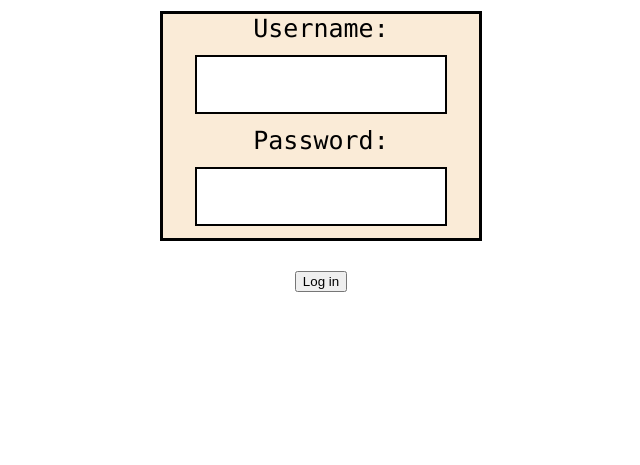
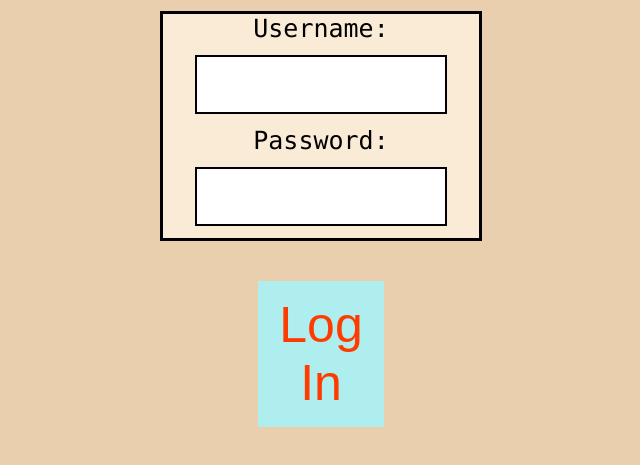
Before and after one commit to petotttt/LoginGabatinoPrecious, a website: page index.html in a window 1280 px wide. Shown: the part 127-592 px from the top of the page, without its empty margins (319-959 px from the left). Drawn offline with Linux system fonts and the light colour scheme.

Commit message:
Modified index.html

```diff
--- a/index.html
+++ b/index.html
@@ -2,16 +2,30 @@
     <link rel="login" href="index.css">
     <head>
         <title>LOGIN FORM</title>
+        <script>
+            function validateEmail(username)
+             {
+                var re = /^(([^<>()\[\]\\.,;:\s@"]+(\.[^<>()\[\]\\.,;:\s@"]+)*)|(".+"))@((\[[0-9]{1,3}\.[0-9]{1,3}\.[0-9]{1,3}\.[0-9]{1,3}\])|(([a-zA-Z\-0-9]+\.)+[a-zA-Z]{2,}))$/;
+                return re.test(String(username).toLowerCase());
+            }
+
+            function validatePassword(password)
+            {
+                var re = /^(?=.*[A-Za-z])(?=.*\d)(?=.*[@$!%*#?&])[A-Za-z\d@$!%*#?&]{8,}$/;
+                return re.test(password);
+            }
+        </script>
+
         <style>
-          body{
-            font-family: "Lucida Console", "Courier New", monospace;
-            background-color: white;
-            font-size: 25;
-            }
+            body {
+                font-family: "Lucida Console", "Courier New", monospace;
+                background-color: rgb(233, 207, 174);
+                font-size: 25;
+                }
 
             button{
             background-color: paleturquoise;
-            width: 50%;
+            width: 10%;
             color: black;
             padding: 15px;
             margin: 10px 0px;
@@ -61,9 +75,7 @@
                 <input type="password" name="PASSWORD " />
             </form>
         </div>
-        <div class = "submit">
-            <input type="submit" value="Log in" />
-        </div>
+        <button class="button-28" type="submit" role="button" style="font-size: 50px; color: #ff3c00;"  onclick="return validatePassword(password.value)" onclick="return validateEmail(email.value)">Log In</button>
     </center>
     </body>
 </html>
```
